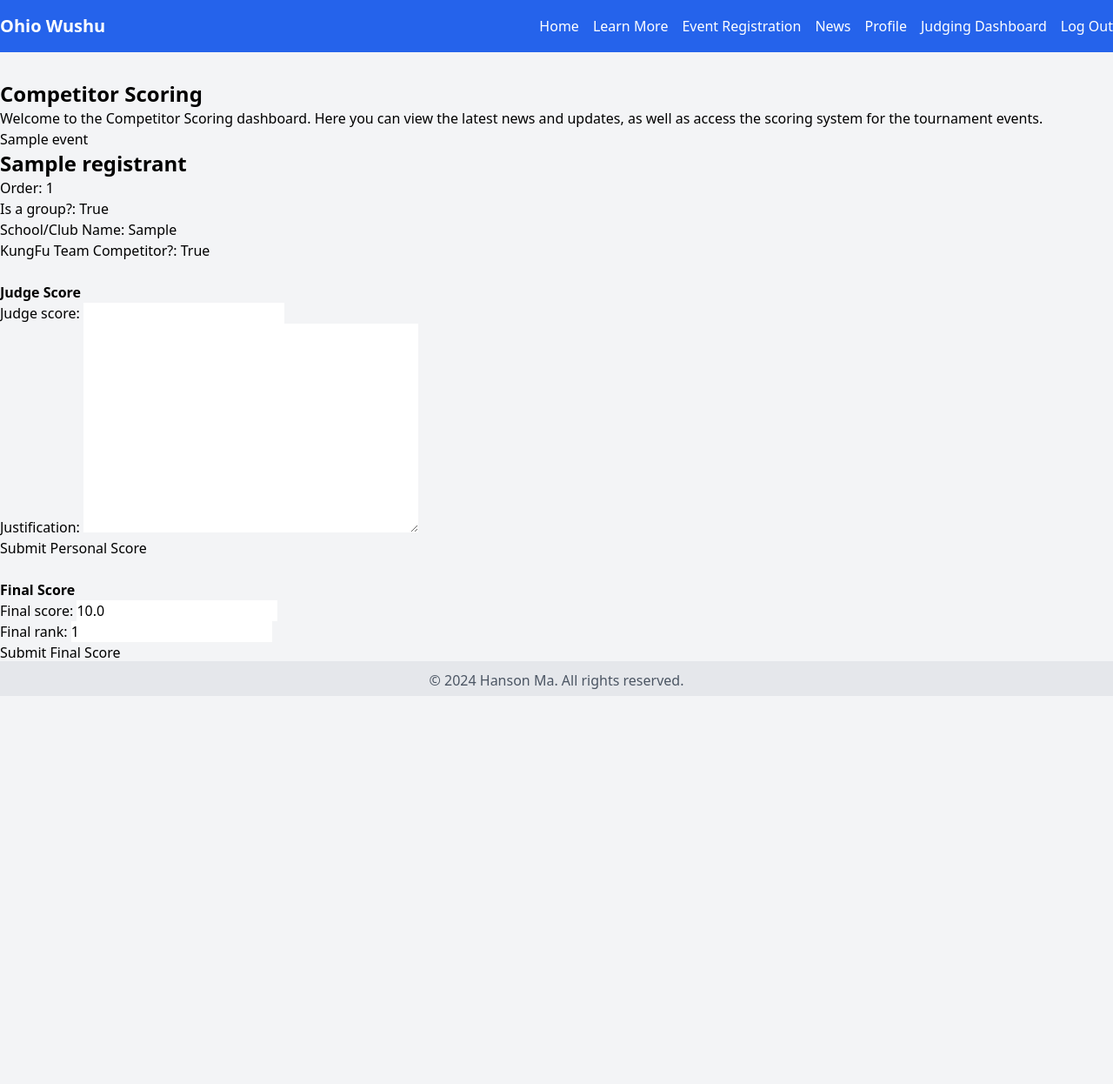
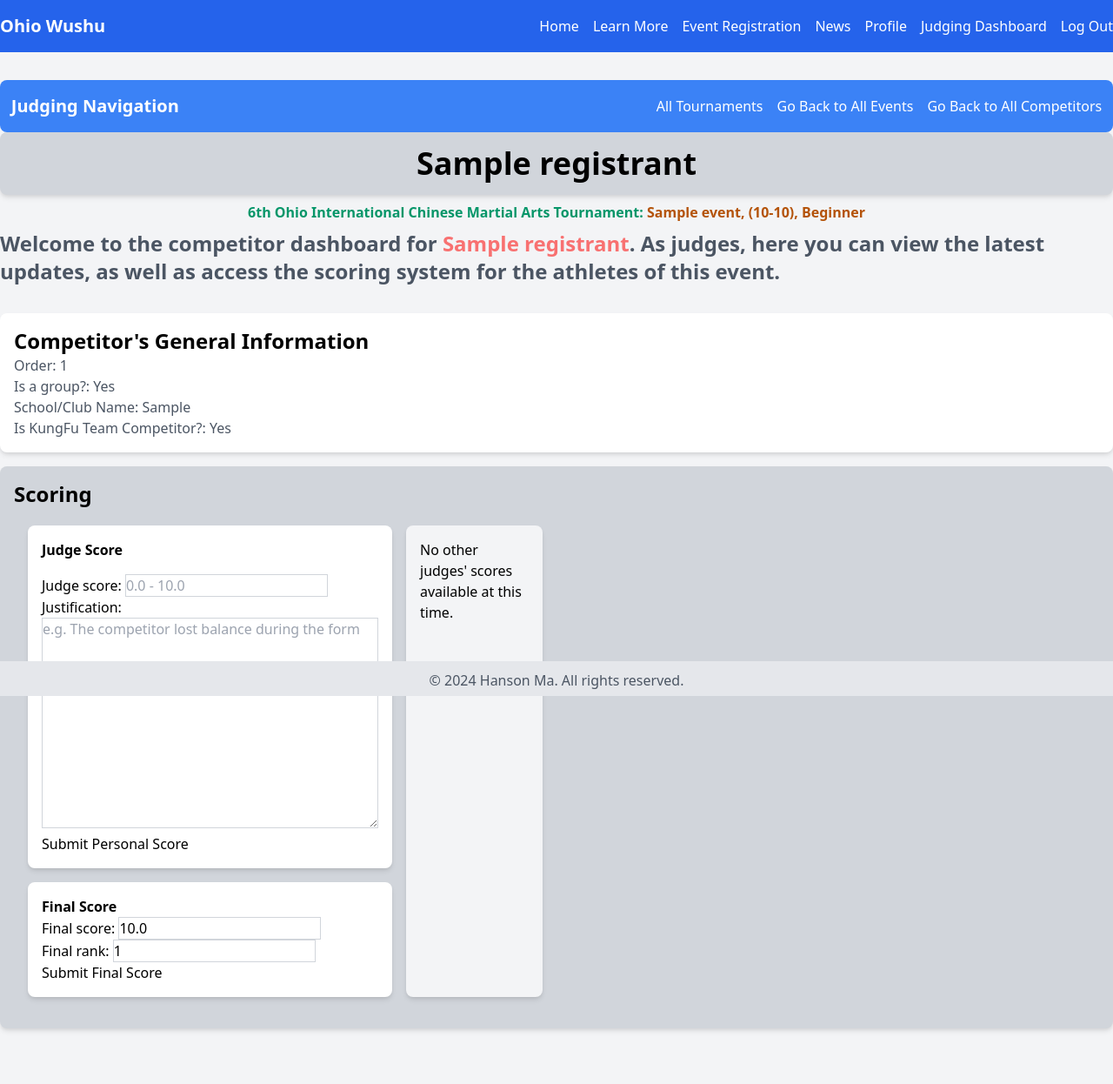
Before and after one commit to hansonma21/Wushu-Tournament-Registration, a Django app: page /scoring/tournaments/1/events/1/competitors/1/ in a window 1280 px wide. Shown: the whole page at 87% size. Before the commit the page ends 800 px from the top, so only its background shows below. Run offline with Django 5.2, Linux system fonts and the light colour scheme; a user stored in the database is signed in; data comes from the database, SQL or seed files in the repository; tables that the repository leaves empty hold one stand-in row (values such as "Sample post").

Commit message:
slightly modified forms.py for judging, revamped the judging dashboards with much better front-end interface and navigation

```diff
--- a/wushu_tourney_reg/tourney_scoring/forms.py
+++ b/wushu_tourney_reg/tourney_scoring/forms.py
@@ -6,7 +6,24 @@
         model = FinalScore
         fields = ['final_score', 'final_rank']
 
+    def __init__(self, *args, **kwargs):
+        super().__init__(*args, **kwargs)
+        self.fields['final_score'].widget.attrs.update({'placeholder': '0.0 - 10.0'})
+        self.fields['final_rank'].widget.attrs.update({'placeholder': 'e.g. 1 - 10'})
+
+        self.fields['final_score'].widget.attrs.update({'class': 'form-control border border-gray-300'})
+        self.fields['final_rank'].widget.attrs.update({'class': 'form-control border border-gray-300'})
+
+
 class JudgeScoreForm(ModelForm):
     class Meta:
         model = JudgeScore
         fields = ['judge_score', 'justification']
+
+    def __init__(self, *args, **kwargs):
+        super().__init__(*args, **kwargs)
+        self.fields['judge_score'].widget.attrs.update({'placeholder': '0.0 - 10.0'})
+        self.fields['justification'].widget.attrs.update({'placeholder': 'e.g. The competitor lost balance during the form'})
+
+        self.fields['judge_score'].widget.attrs.update({'class': 'form-control border border-gray-300'})
+        self.fields['justification'].widget.attrs.update({'class': 'form-control border border-gray-300'})
--- /dev/null
+++ b/wushu_tourney_reg/tourney_scoring/templates/tourney_scoring/dashboard_base.html
@@ -0,0 +1,48 @@
+{% extends 'base.html' %}
+
+{% block content %}
+    <style>
+        .dashboard-sticky-nav {
+            position: sticky;
+            top: 0;
+            z-index: 1000;
+            padding-left: 1%;
+            padding-right: 1%;
+        }
+    </style>
+
+    <section>
+        <header class="bg-blue-500 text-white py-4 dashboard-sticky-nav rounded-lg">
+            <nav class="container mx-auto flex justify-between items-center">
+                <a href="{% url 'tourney_scoring:dashboard' %}" class="text-xl font-semibold">Judging Navigation</a>
+                <ul class="flex space-x-4">
+                    <li><a href="{% url 'tourney_scoring:dashboard' %}" class="hover:underline">All Tournaments</a></li>
+                    {% block dashboard_navigation_links %}
+
+                    {% endblock %}
+                </ul>
+            </nav>
+        </header>
+    </section>
+
+    <section class="mb-2">
+        <div class="justify-center rounded-lg shadow-md bg-gray-300 p-4">
+            <h3 class="text-4xl font-bold text-center">{% block dashboard_header_title %} {% endblock %}</h3>
+        </div>
+    </section>
+
+    <section class="mb-2">
+        {% block additional_dashboard_header %} {% endblock %}
+    </section>
+
+    <section class="mb-8">
+        <h1 class="text-2xl font-semibold text-gray-600">{% block dashboard_info %} {% endblock %}</h1>
+    </section>
+
+    <section class="mb-8">
+    {% block dashboard_content %}
+
+    {% endblock %}
+    </section>
+
+{% endblock %}
--- a/wushu_tourney_reg/tourney_scoring/templates/tourney_scoring/tournament_event_scoring.html
+++ b/wushu_tourney_reg/tourney_scoring/templates/tourney_scoring/tournament_event_scoring.html
@@ -1,15 +1,60 @@
-{% extends 'base.html' %}
+{% extends 'tourney_scoring/dashboard_base.html' %}
 
-{% block content %}
-    <h3 class="text-2xl font-bold">Competitor Scoring</h3>
-    <p>Welcome to the Competitor Scoring dashboard. Here you can view the latest news and updates, as well as access the scoring system for the tournament events.</p>
+{% block dashboard_navigation_links %}
+<li><a href="{% url 'tourney_scoring:tournament_dashboard' tournament_id=tournament_event.tournament.id %}" class="hover:underline">Go Back to All Events</a></li>
+<li><a href="{% url 'tourney_scoring:tournament_event_dashboard' tournament_id=tournament_event.tournament.id tournament_event_id=tournament_event.id %}" class="hover:underline">Go Back to All Competitors</a></li>
+{% endblock %}
 
-    <p>{{tournament_event.event.english_name}}</p>
-    {% if competitor %}
-        <h2 class="text-2xl font-bold">{{competitor.registrant.get_registrant_name}}</h2>
+{% block dashboard_header_title %} {{competitor.registrant.get_registrant_name}} {% endblock %}
 
+{% block additional_dashboard_header %}
+<div class="text-center">
+    <h3 class="text-2lg font-semibold">
+        <span class="text-green-600">
+            {{ tournament_event.tournament.name }}:
+        </span>
+        <span class="text-yellow-700">
+            {{tournament_event.event.english_name}}, ({{tournament_event.event.age_group}}), {{tournament_event.event.skill_level|title}}
+        </span>
+    </h3>
+</div>
+{% endblock %}
+
+{% block dashboard_info %}
+Welcome to the competitor dashboard for <span class="text-red-400">{{competitor.registrant.get_registrant_name}}</span>. As judges, here you can view the latest updates, as well as access the scoring system for the athletes of this event.
+{% endblock %}
+
+{% block dashboard_content %}
+<div class="bg-white p-4 rounded-lg shadow-md mt-4">
+    <h2 class="text-2xl font-semibold">Competitor's General Information</h2>
+    <ul class="text-gray-600">
+        <li>
+            Order: {{competitor.order}}
+        </li>
+        <li>
+            Is a group?: {% if competitor.registrant.is_group %} Yes {% else %} No {% endif %}
+        </li>
+        <li>
+            School/Club Name: {% if competitor.registrant.school_or_club %} {{competitor.registrant.school_or_club}} {% else %} N/A {% endif %}
+        </li>
+        <li>
+            Is KungFu Team Competitor?: {% if competitor.registrant.is_kungfu_team_competitor %} Yes {% else %} No {% endif %}
+        </li>
+    </ul>
+</div>
+
+<div class="bg-gray-300 p-4 rounded-lg shadow-md mt-4">
+    <h2 class="text-2xl font-semibold">Scoring</h2>
+    <div class="flex flex-wrap">
+        <div class="w-1/2 p-4">
+            {% if not competitor %}
+                <p>No information available at this time.</p>
+            {% else %}
+
+                <div class="flex flex-row space-x-4 mb-1">
+                    <div class="flex flex-col">
                         {% if messages %}
-        <header id="additional_header_messages" class="bg-blue-500 text-white py-4">
+                        <header id="additional_header_messages" class="bg-green-500 text-white py-4 rounded-lg">
                             <ul class="messages">
                                 {% for message in messages %}
                                     <li {% if message.tags %} class="{{ message.tags }} text-center"{% endif %}>{{ message }}</li>
@@ -18,25 +63,9 @@
                         </header>
                         {% endif %}
 
-        <ul>
-            <li>
-                Order: {{competitor.order}}
-            </li>
-            <li>
-                Is a group?: {{competitor.registrant.is_group}}
-            </li>
-            <li>
-                School/Club Name: {{competitor.registrant.school_or_club}}
-            </li>
-            <li>
-                KungFu Team Competitor?: {{competitor.registrant.is_kungfu_team_competitor}}
-            </li>
-        </ul>
-
+                        <div class="bg-white p-4 rounded-lg shadow-md mt-1">
                             {% if judge_form %}
-            <!-- line break -->
-            <br>
-            <h3 class="text-2lg font-bold">Judge Score</h3>
+                                <h3 class="text-2lg font-bold mb-4">Judge Score</h3>
                                 <form method="post">
                                     {% csrf_token %}
                                     {{ judge_form.as_p }}
@@ -44,12 +73,15 @@
                                     <button type="submit">Submit Personal Score</button>
                                 </form>
                             {% else %}
-            <p>No  available judging form at this time.</p>
+                                <p>No available judging form at this time.</p>
                             {% endif %}
+                        </div>
+
 
                         {% if is_head_judge %}
+                            <div class="bg-white p-4 rounded-lg shadow-md mt-4">
+
                                 {% if final_form %}
-                <br>
                                     <h3 class="text-2lg font-bold">Final Score</h3>
                                     <form method="post">
                                         {% csrf_token %}
@@ -61,24 +93,33 @@
                                 {% if final_form.errors %}
                                     <p>There was an error submitting the final form. Please try again.</p>
                                 {% endif %}
+                            </div>
+                        {% endif %}
+                    </div>
 
+                    {% if is_head_judge %}
+                        <div class="w-1/2 bg-gray-100 p-4 rounded-lg shadow-md mt-1">
                             {% if other_judges_scores %}
-                <br>
                                 <h3 class="text-2lg font-bold">Other Judges' Scores</h3>
-                <ul>
+
                                 {% for judge_score in other_judges_scores %}
-                        <li>
-                            <p>Judge: {{judge_score.judge.first_name}} {{judge_score.judge.last_name}}</p>
-                            <p>Score: {{judge_score.judge_score}}</p>
-                        </li>
+                                    <div class="bg-white p-4 rounded-lg shadow-md mt-4">
+                                        <p><span class="font-bold">Judge:</span> {{judge_score.judge.first_name}} {{judge_score.judge.last_name}}</p>
+                                        <p><span class="font-bold">Score:</span> {{judge_score.judge_score}}</p>
+                                        <p><span class="font-bold">Comments:</span> {{judge_score.justification}}</p>
+                                    </div>
                                 {% endfor %}
-                </ul>
+
                             {% else %}
                                 <p>No other judges' scores available at this time.</p>
                             {% endif %}
+                        </div>
+                    {% endif %}
+                </div>
             {% endif %}
 
-    {% else %}
-        <p>No information available at this time.</p>
-    {% endif %}
+        </div>
+    </div>
+</div>
+
 {% endblock %}
--- a/wushu_tourney_reg/tourney_scoring/views.py
+++ b/wushu_tourney_reg/tourney_scoring/views.py
@@ -5,6 +5,7 @@
 from .forms import FinalScoreForm, JudgeScoreForm
 from django.core.exceptions import PermissionDenied
 from django.contrib import messages
+from django.db.models import Q
 
 # Create your views here.
 def judge_required(view_func):
@@ -22,7 +23,7 @@
 @judge_required
 def main_dashboard_view(request):
     tournaments = Tournament.objects.filter(is_active=True)
-    return render(request, 'tourney_scoring/dashboard.html', {'tournaments': tournaments})
+    return render(request, 'tourney_scoring/judging_dashboard.html', {'tournaments': tournaments})
 
 @judge_required
 def tournament_dashboard_view(request, tournament_id):
@@ -39,7 +40,7 @@
 def tournament_event_dashboard_view(request, tournament_id, tournament_event_id):
     tournament = get_object_or_404(Tournament, pk=tournament_id)
     tournament_event = get_object_or_404(TournamentEvent, pk=tournament_event_id)
-    competitors = Registration.objects.filter(tournament_event=tournament_event).order_by('order')
+    competitors = Registration.objects.filter(tournament_event=tournament_event).exclude(Q(finalscore__isnull=True) | Q(order__isnull=True)).order_by('order')
     if tournament_event.tournament != tournament:
         # invalid link error
         raise PermissionDenied
```
Also changed, not shown: wushu_tourney_reg/tourney_scoring/templates/tourney_scoring/dashboard.html (deleted, +0 -20 lines), wushu_tourney_reg/tourney_scoring/templates/tourney_scoring/judging_dashboard.html (added, +30 -0 lines), wushu_tourney_reg/tourney_scoring/templates/tourney_scoring/tournament_dashboard.html (+22 -14 lines), wushu_tourney_reg/tourney_scoring/templates/tourney_scoring/tournament_event_dashboard.html (+50 -20 lines). Lines whose indentation alone changed are shown as unchanged.
